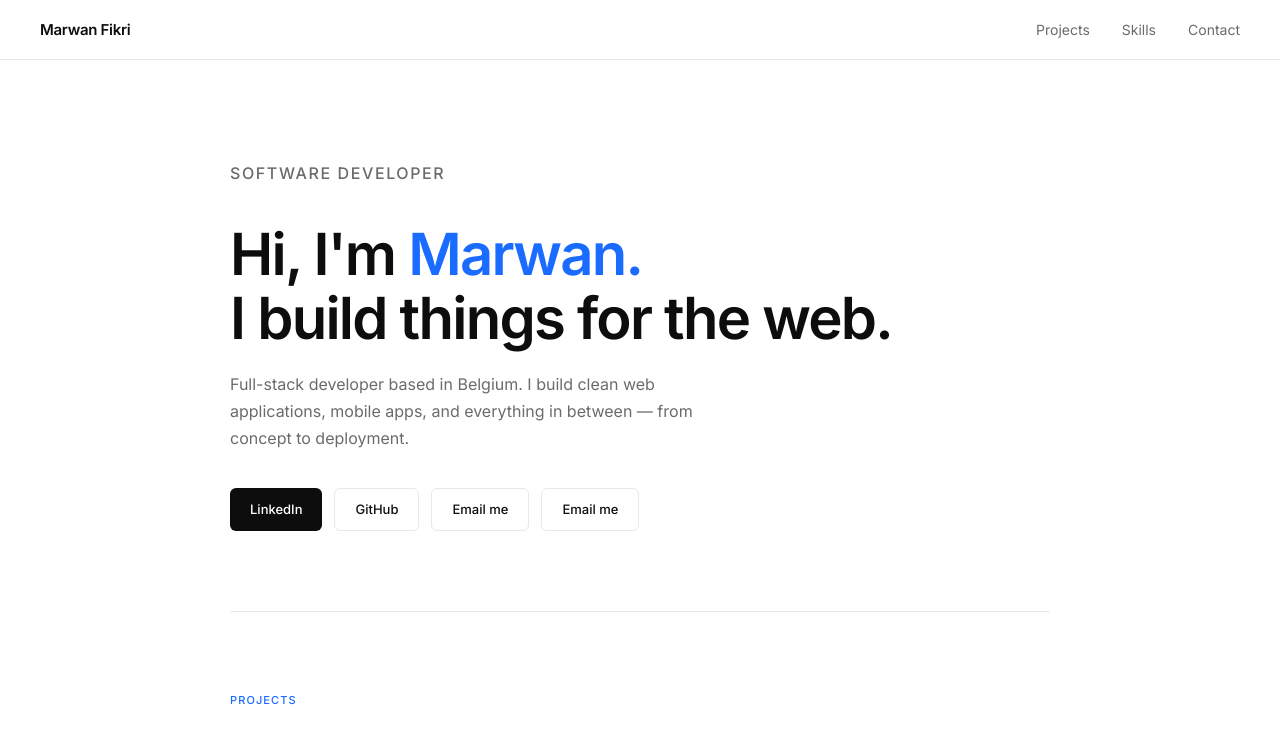
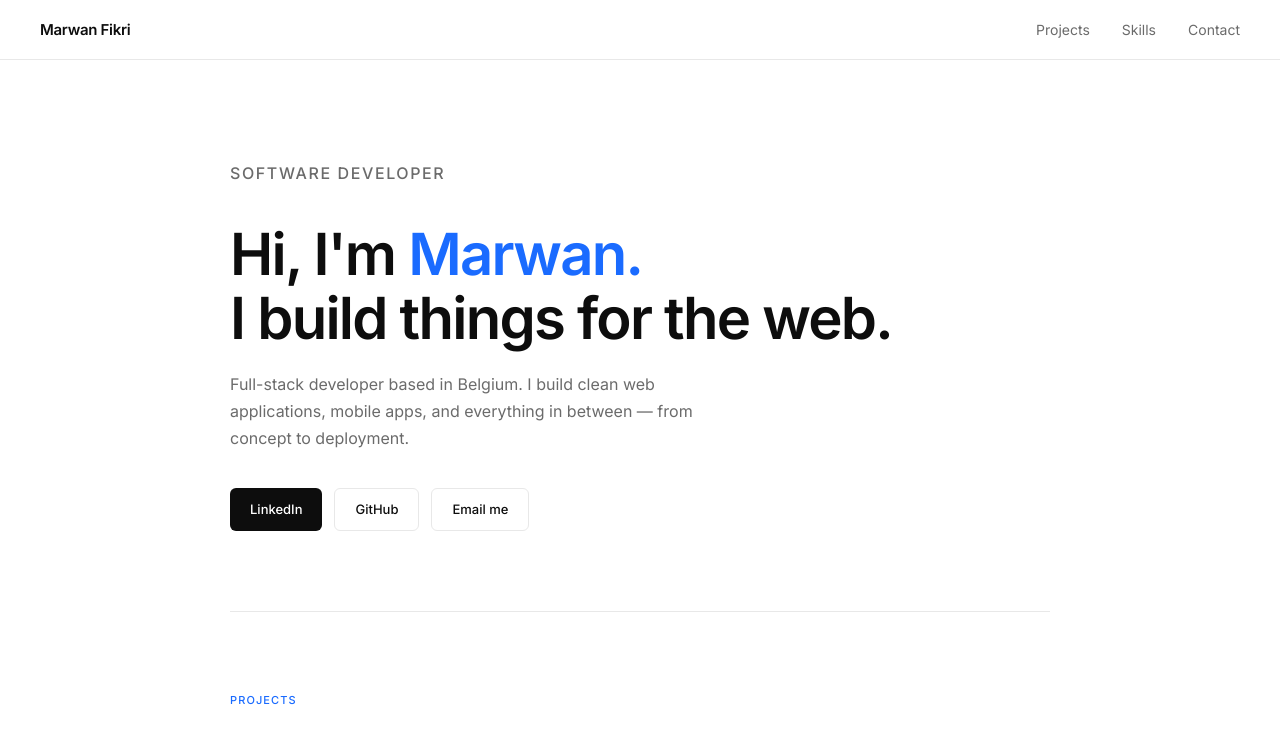
Before and after one commit to MarwanF611/MarwanF611.github.io, a plain HTML site: page index.html in a window 1280 px wide. Shown: the top 749 px of the page. Drawn offline with Linux system fonts and the light colour scheme.

Commit message:
Update index.html

```diff
--- a/index.html
+++ b/index.html
@@ -382,12 +382,6 @@
           >
             Email me
           </a>
-          <a
-            href="mailto:marwan.fikri200@gmail.com?subject=Contact from portfolio&body=Hi Marwan,%0D%0A%0D%0AI found your website and would like to get in touch."
-            class="btn btn-secondary"
-          >
-            Email me
-          </a>
         </div>
       </section>
 
```
